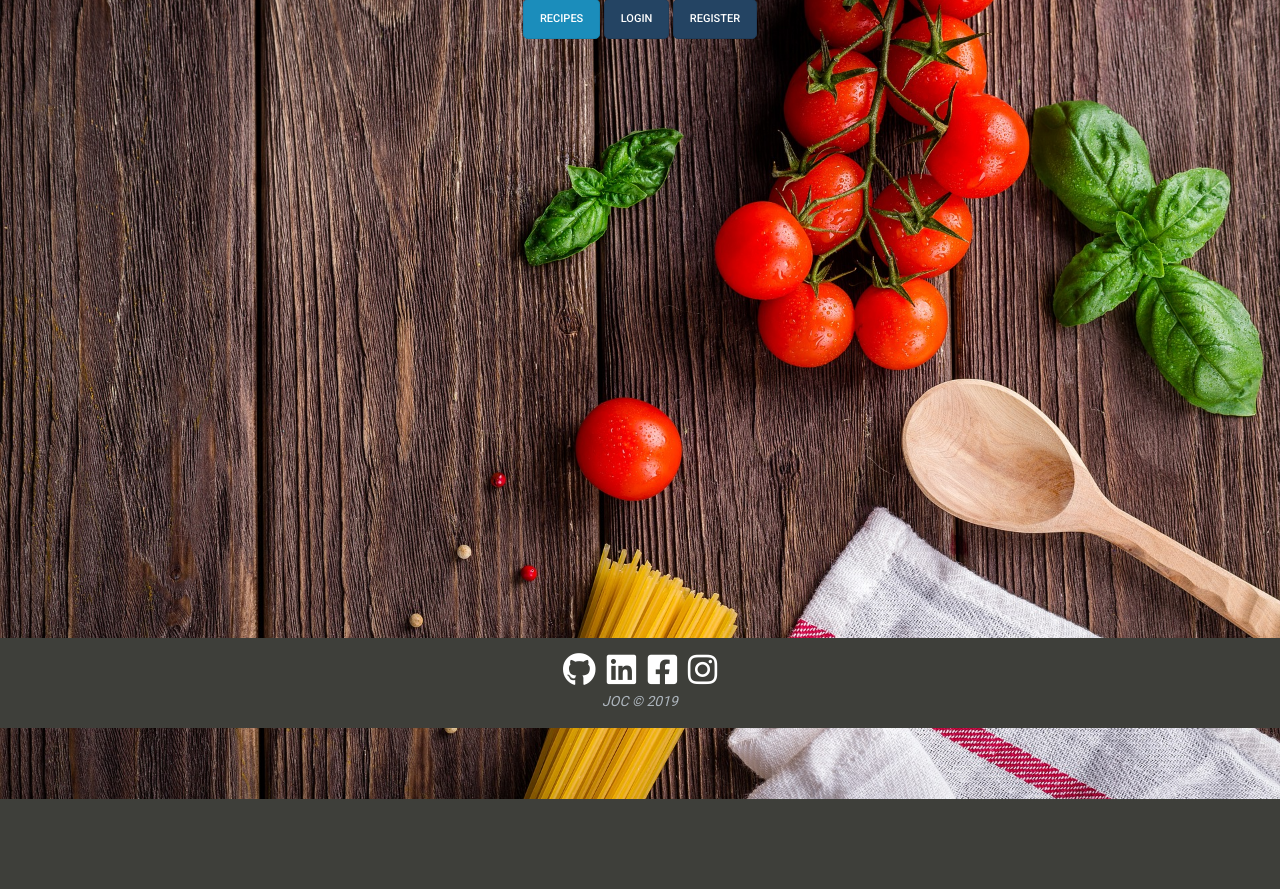
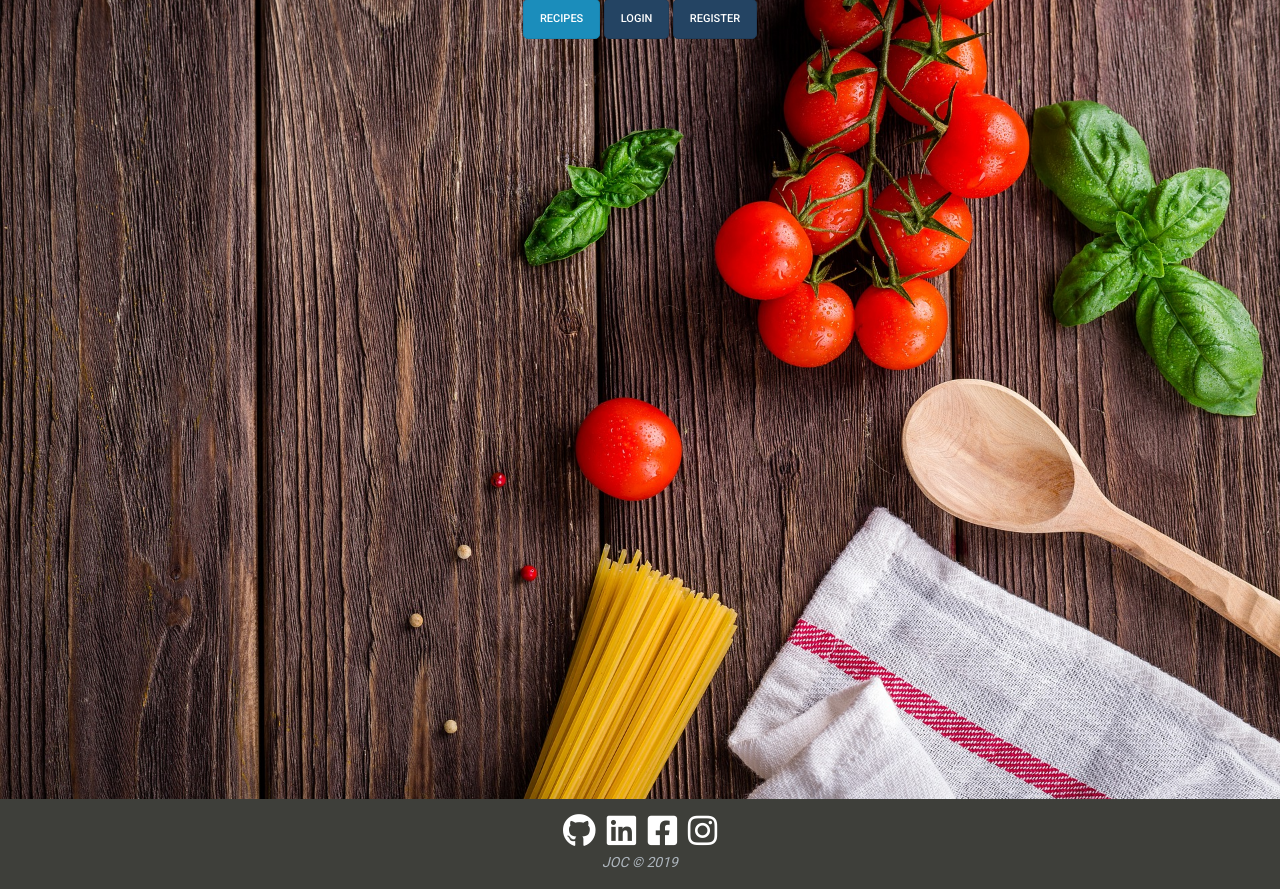
Before and after one commit to johnnycistudent/recipe-app, a Flask app: page / in a window 1280 px wide. Shown: the part 72-961 px from the top of the page. Before the commit the page ends 871 px from the top, so only its background shows below. Run offline with Flask 2, Linux system fonts and the light colour scheme; some libraries are stand-ins or nearby versions.

Commit message:
Fixed footer issue

```diff
--- a/static/css/style.css
+++ b/static/css/style.css
@@ -6,9 +6,9 @@ footer {
     height: 90px;
     background-color: #3E3F3A;
     color: #adb5bd;
-    position: absolute;
-    bottom: 0;
-    width: 100%;
+    /*position: fixed;*/
+    /*bottom: 0;*/
+    /*width: 100%;*/
 }
 
 /*--- Navbar from Bootstrap  ---*/
--- a/templates/base.html
+++ b/templates/base.html
@@ -65,7 +65,7 @@
 
     {% block content %} {% endblock %}
 
-    <footer>
+    <footer class="d-flex mt-auto">
         <div class="container text-center ">
             <div class="text-center center-block ">
                 <br />
```
